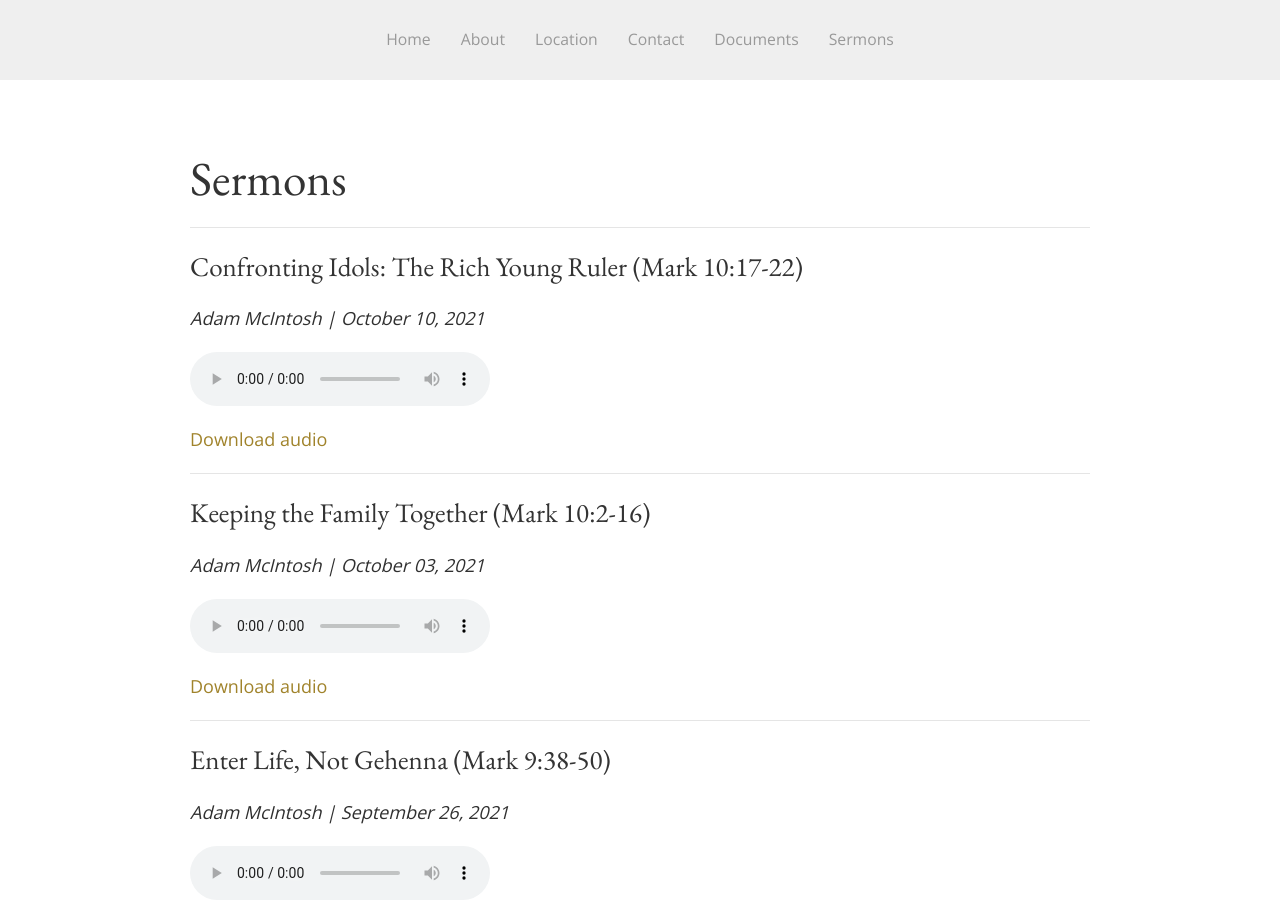
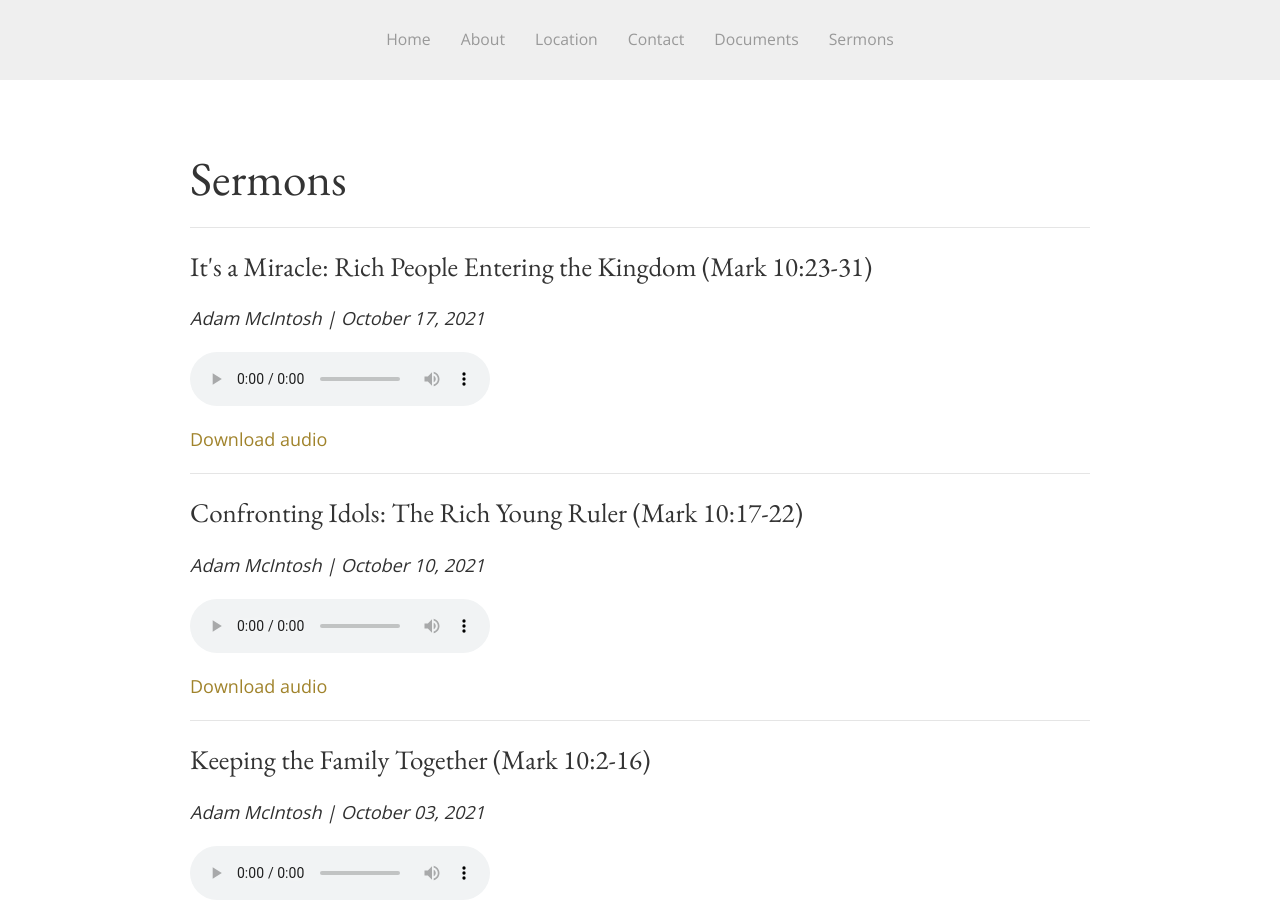
Before and after one commit to SaintDavidsChurch/website, a Jekyll site: the page built from sermons.html, in a window 1280 px wide and 900 px high. Built offline with Jekyll 4.4.1, drawn with Linux system fonts in a browser that asks for light colours.

Commit message:
Updated by InferCMS

```diff
--- a/_data/sermons.yml
+++ b/_data/sermons.yml
@@ -162,3 +162,7 @@
   date: '2021-10-10'
   preacher: Adam McIntosh
   audio_file: https://saintdavids.church/assets/sermons/2021/October/Adam-McIntosh_Oct10-2021_Mark10.17-22.mp3
+- title: 'It''s a Miracle: Rich People Entering the Kingdom (Mark 10:23-31)'
+  date: '2021-10-17'
+  preacher: Adam McIntosh
+  audio_file: https://saintdavids.church/assets/sermons/2021/October/Adam-McIntosh_Oct17-2021_Mark10.23-31.mp3
```
